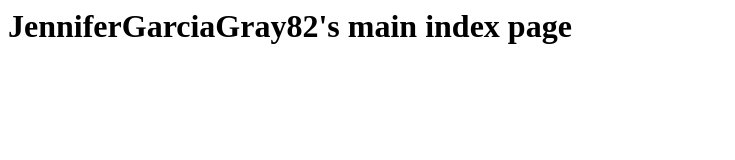
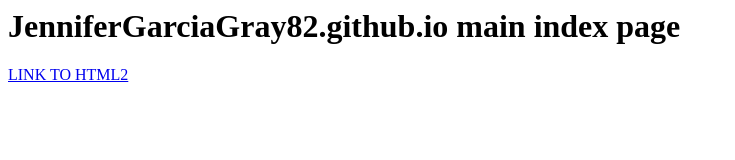
Before and after one commit to JenniferGarciaGray82/.github.io, a plain HTML site: page index.html in a window 1280 px wide. Shown: the whole page, without its empty margins (0-735 px from the left). Drawn offline with Linux system fonts and the light colour scheme.

Commit message:
Update index.html to add link

```diff
--- a/index.html
+++ b/index.html
@@ -1 +1,3 @@
-<h1>JenniferGarciaGray82's main index page</h1>
+<h1>JenniferGarciaGray82.github.io main index page</h1>
+
+<a href="/html2/">LINK TO HTML2</a>
```
